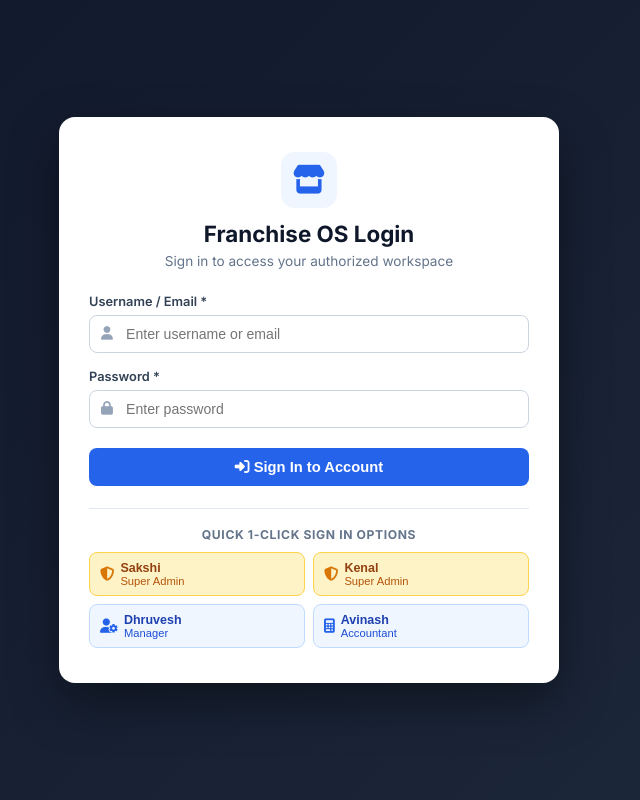
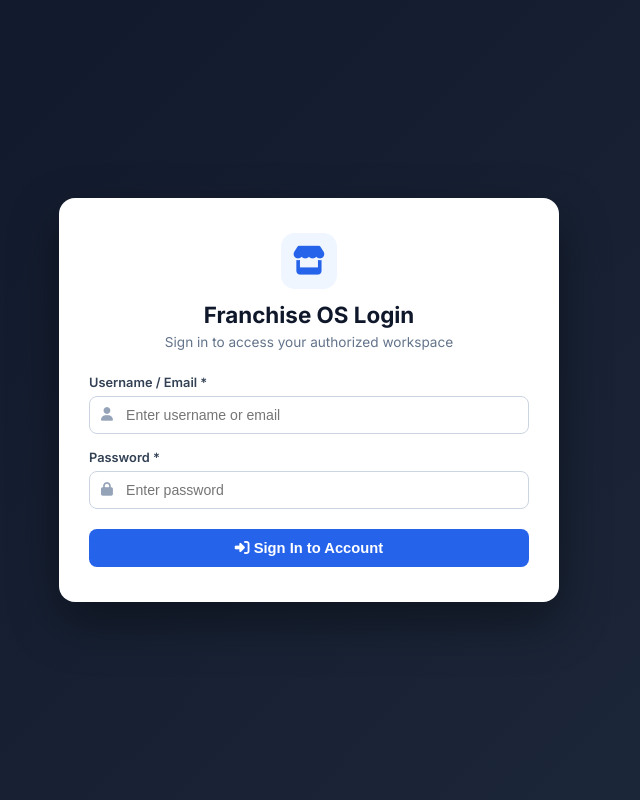
Before and after one commit to hrajitzone-code/franchise-management-app, a Flask app: page / in a window 1280 px wide. Shown: the whole page, without its empty margins (331-971 px from the left). Run offline with Flask 3, Linux system fonts and the light colour scheme.

Commit message:
Fix RBAC exemption order for auth_me and remove quick sign in buttons from login page

```diff
--- a/app.py
+++ b/app.py
@@ -363,14 +363,14 @@ def initialize_database_lazily():
 @app.before_request
 def enforce_rbac_api_permissions():
     path = request.path
-    if not path.startswith('/api/') or path in ['/api/auth/login', '/api/index']:
+    if not path.startswith('/api/') or path in ['/api/auth/login', '/api/auth/me', '/api/auth/logout', '/api/index']:
         return None
 
     u = get_current_user()
     if not u:
         return jsonify({'status': 'error', 'message': 'Unauthorized access. Please login.'}), 401
 
-    if path in ['/api/auth/logout', '/api/auth/me', '/api/dashboard/stats']:
+    if path == '/api/dashboard/stats':
         return None
 
     if path.startswith('/api/users'):
--- a/templates/index.html
+++ b/templates/index.html
@@ -48,30 +48,6 @@
         <i class="fa-solid fa-right-to-bracket"></i> Sign In to Account
       </button>
     </form>
-
-    <div style="margin-top: 22px; padding-top: 18px; border-top: 1px solid #E2E8F0;">
-      <div style="font-size: 0.76rem; font-weight: 700; color: #64748B; text-transform: uppercase; letter-spacing: 0.05em; margin-bottom: 10px; text-align: center;">
-        Quick 1-Click Sign In Options
-      </div>
-      <div style="display: grid; grid-template-columns: 1fr 1fr; gap: 8px;">
-        <button type="button" onclick="quickLogin('sakshi', 'Sakshi@123456')" style="padding: 8px 10px; border-radius: 8px; border: 1px solid #FCD34D; background: #FEF3C7; color: #92400E; font-size: 0.78rem; font-weight: 600; cursor: pointer; text-align: left; display: flex; align-items: center; gap: 6px;">
-          <i class="fa-solid fa-shield-halved" style="color: #D97706; font-size: 0.9rem;"></i>
-          <span><b>Sakshi</b> <small style="display:block; font-weight:normal; color:#B45309; font-size: 0.7rem;">Super Admin</small></span>
-        </button>
-        <button type="button" onclick="quickLogin('kenal', 'Kenal@123456')" style="padding: 8px 10px; border-radius: 8px; border: 1px solid #FCD34D; background: #FEF3C7; color: #92400E; font-size: 0.78rem; font-weight: 600; cursor: pointer; text-align: left; display: flex; align-items: center; gap: 6px;">
-          <i class="fa-solid fa-shield-halved" style="color: #D97706; font-size: 0.9rem;"></i>
-          <span><b>Kenal</b> <small style="display:block; font-weight:normal; color:#B45309; font-size: 0.7rem;">Super Admin</small></span>
-        </button>
-        <button type="button" onclick="quickLogin('dhruvesh', 'Dhruvesh@123456')" style="padding: 8px 10px; border-radius: 8px; border: 1px solid #BFDBFE; background: #EFF6FF; color: #1E40AF; font-size: 0.78rem; font-weight: 600; cursor: pointer; text-align: left; display: flex; align-items: center; gap: 6px;">
-          <i class="fa-solid fa-user-gear" style="color: #2563EB; font-size: 0.9rem;"></i>
-          <span><b>Dhruvesh</b> <small style="display:block; font-weight:normal; color:#1D4ED8; font-size: 0.7rem;">Manager</small></span>
-        </button>
-        <button type="button" onclick="quickLogin('avinash', 'Avinash@123456')" style="padding: 8px 10px; border-radius: 8px; border: 1px solid #BFDBFE; background: #EFF6FF; color: #1E40AF; font-size: 0.78rem; font-weight: 600; cursor: pointer; text-align: left; display: flex; align-items: center; gap: 6px;">
-          <i class="fa-solid fa-calculator" style="color: #2563EB; font-size: 0.9rem;"></i>
-          <span><b>Avinash</b> <small style="display:block; font-weight:normal; color:#1D4ED8; font-size: 0.7rem;">Accountant</small></span>
-        </button>
-      </div>
-    </div>
   </div>
 </div>
 
```
